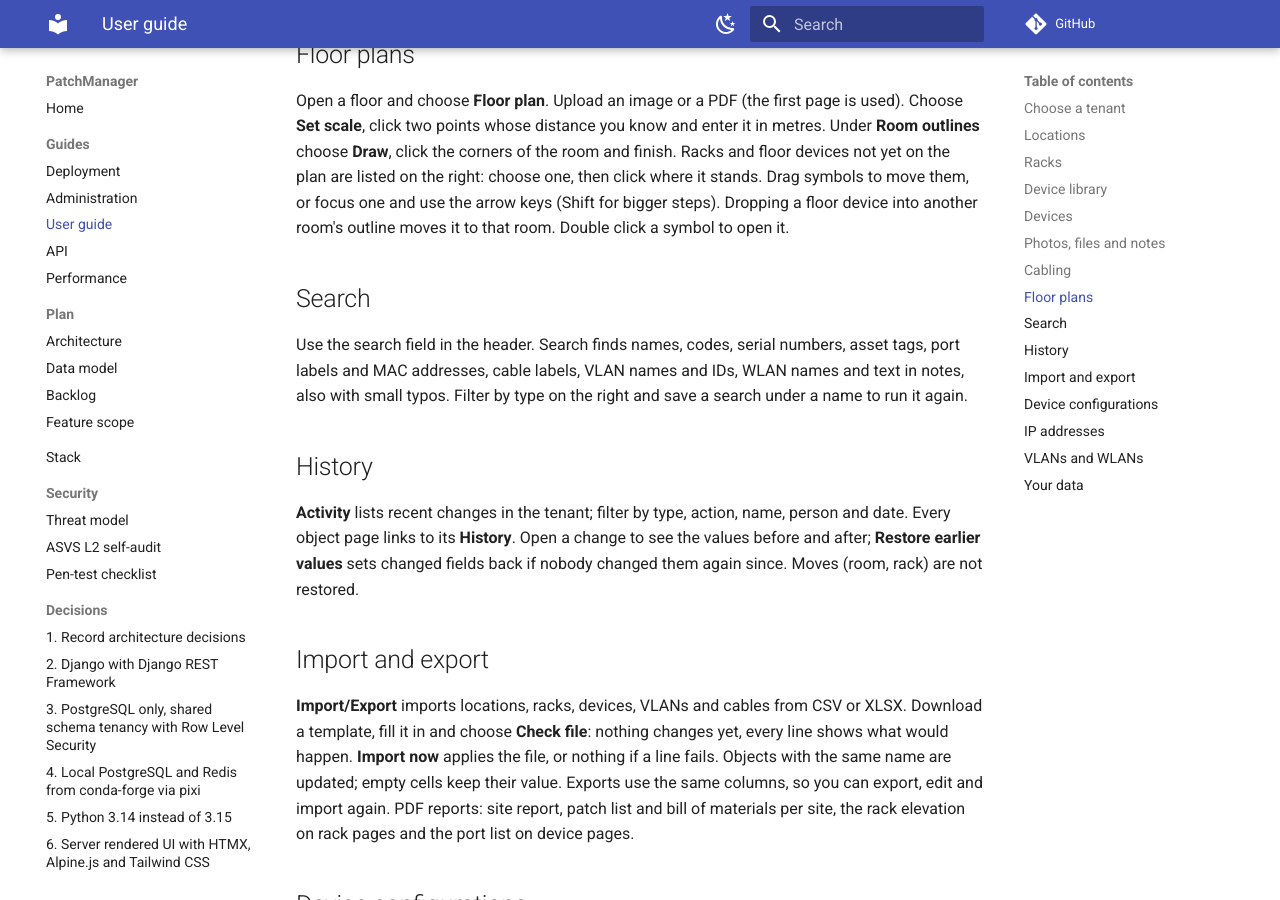
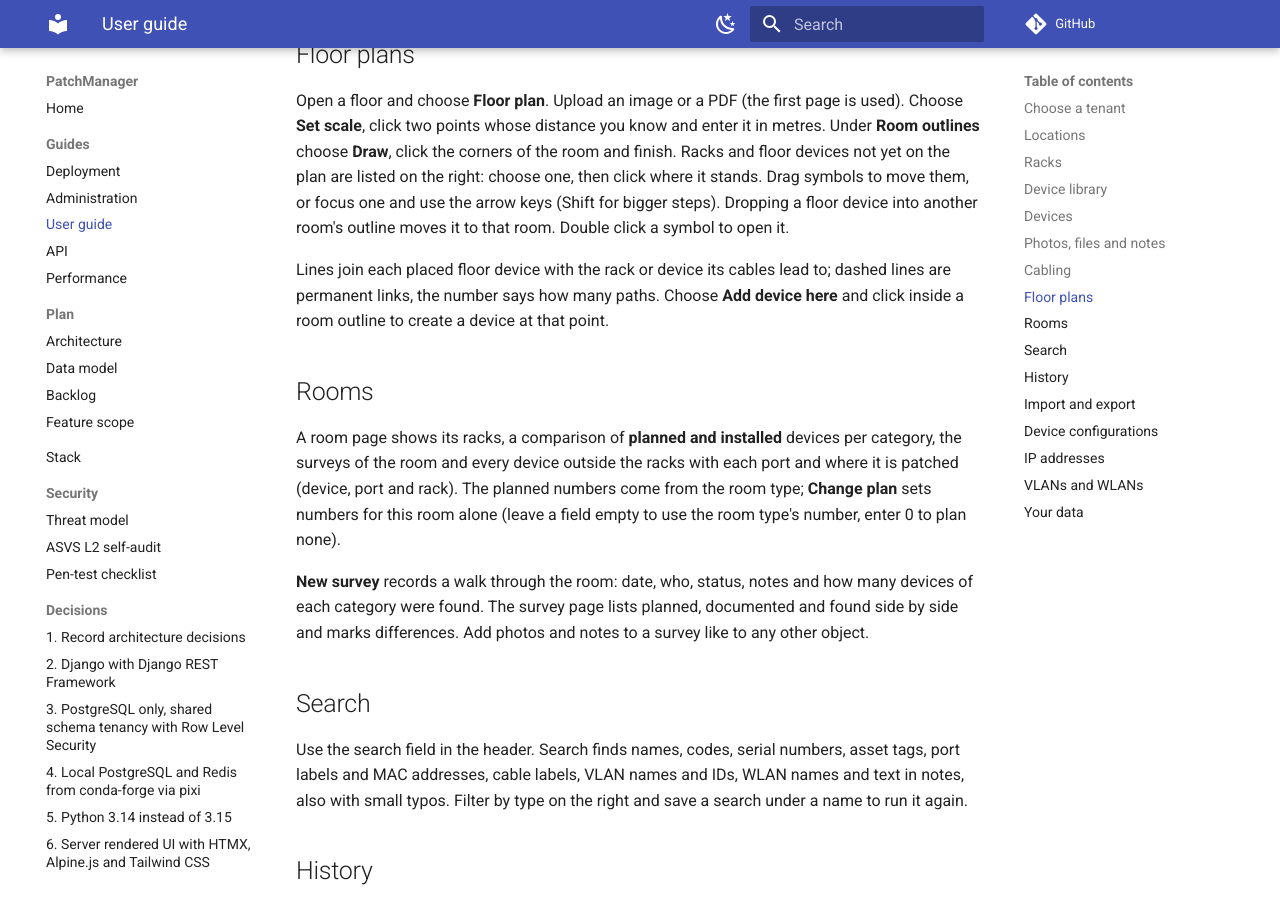
Before and after one commit to MalteKiefer/PatchManager, an MkDocs documentation site: the page built from docs/guides/user.md, in a window 1280 px wide and 900 px high, scrolled down 2151 px. Built offline with MkDocs 1.6.1 and Material for MkDocs 9.7.7, drawn with Linux system fonts in a browser that asks for light colours; comment, search, counter and statistics services are not loaded.

Commit message:
Translate and document rooms, keep built in lists after a flush
Live server tests flush the database after each test, which removed the
categories and room types the migrations had seeded, so every later
test failed on the default "other". The idempotent seeds now also run on
post_migrate, which a flush triggers.

Adds German texts, ADR 0028, guide sections, changelog entries, the new
pages in the accessibility checks and a browser test of an office room.

```diff
--- a/docs/guides/user.md
+++ b/docs/guides/user.md
@@ -90,6 +90,23 @@ focus one and use the arrow keys (Shift for bigger steps). Dropping a floor
 device into another room's outline moves it to that room. Double click a symbol
 to open it.
 
+Lines join each placed floor device with the rack or device its cables lead to;
+dashed lines are permanent links, the number says how many paths. Choose **Add
+device here** and click inside a room outline to create a device at that point.
+
+## Rooms
+
+A room page shows its racks, a comparison of **planned and installed** devices per
+category, the surveys of the room and every device outside the racks with each port
+and where it is patched (device, port and rack). The planned numbers come from the
+room type; **Change plan** sets numbers for this room alone (leave a field empty to
+use the room type's number, enter 0 to plan none).
+
+**New survey** records a walk through the room: date, who, status, notes and how
+many devices of each category were found. The survey page lists planned,
+documented and found side by side and marks differences. Add photos and notes to a
+survey like to any other object.
+
 ## Search
 
 Use the search field in the header. Search finds names, codes, serial numbers,
--- a/mkdocs.yml
+++ b/mkdocs.yml
@@ -67,3 +67,4 @@ nav:
       - adr/0025-device-type-catalog.md
       - adr/0026-ipam.md
       - adr/0027-configuration-storage.md
+      - adr/0028-rooms-lists-and-surveys.md
```
Also changed, not shown: CHANGELOG.md (+9 -0 lines), docs/adr/0028-rooms-lists-and-surveys.md (added, +44 -0 lines), docs/guides/admin.md (+8 -0 lines), 5 other files.
